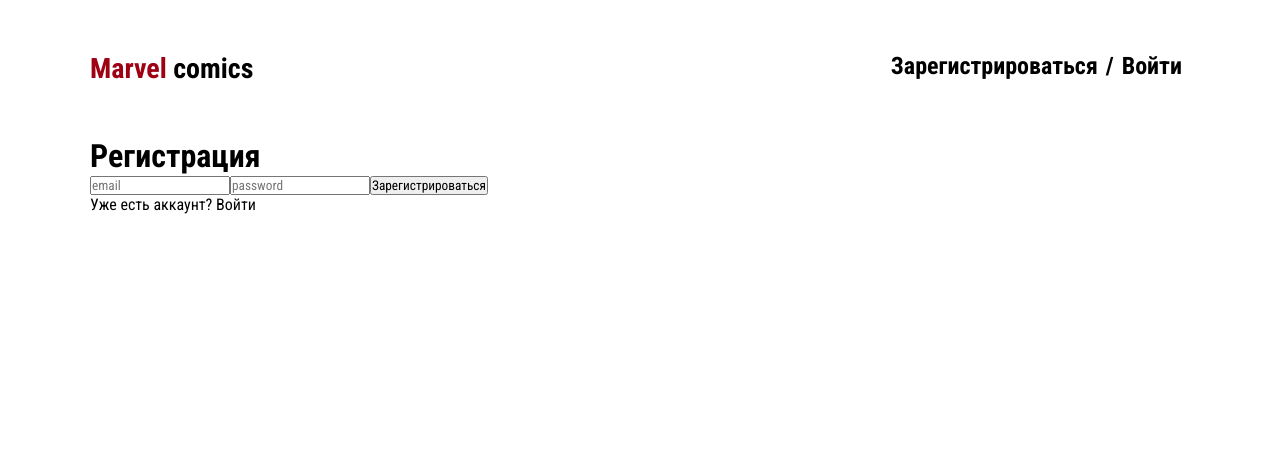
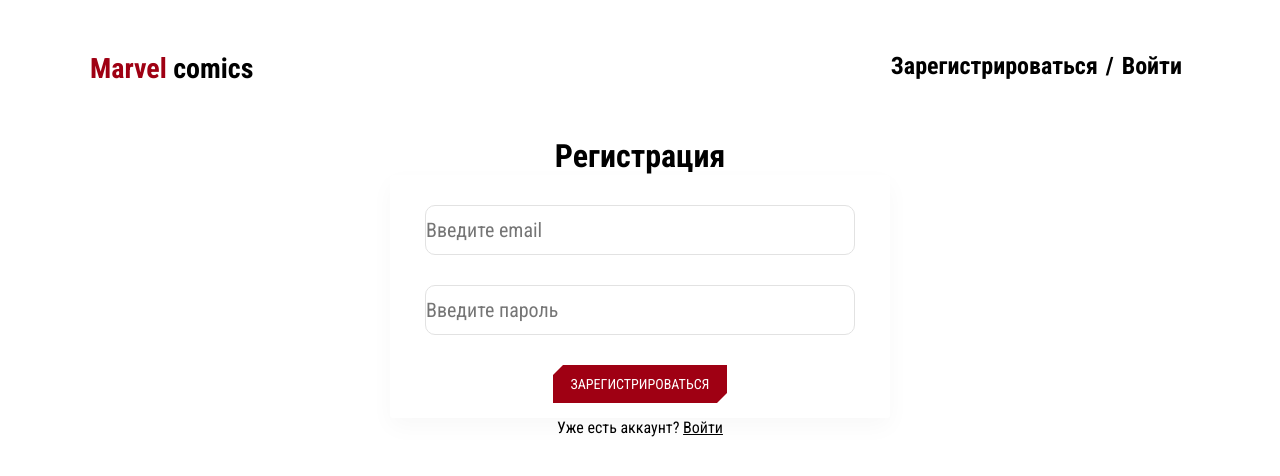
Before and after one commit to elinavagapova/Aston, a React (Create React App) app: page /signup in a window 1280 px wide. Shown: the top 476 px of the page. Built offline with nearby package versions, Linux system fonts and the light colour scheme; no server answers.

Commit message:
firebase, formik

```diff
--- a/package.json
+++ b/package.json
@@ -9,6 +9,7 @@
     "@testing-library/user-event": "^13.5.0",
     "antd": "^5.9.1",
     "firebase": "^10.4.0",
+    "formik": "^2.4.5",
     "prop-types": "^15.8.1",
     "react": "^18.2.0",
     "react-dom": "^18.2.0",
@@ -16,7 +17,8 @@
     "react-router-dom": "^6.15.0",
     "react-scripts": "5.0.1",
     "sass": "^1.66.1",
-    "web-vitals": "^2.1.4"
+    "web-vitals": "^2.1.4",
+    "yup": "^1.3.1"
   },
   "scripts": {
     "start": "react-scripts start",
--- a/src/components/appHeader/AppHeader.js
+++ b/src/components/appHeader/AppHeader.js
@@ -20,11 +20,9 @@
         <Link to='/'>История</Link>
       </li>
       /
-      <li>
-        <button type='button' onClick={dispatch(removeUser())}>
-          Выход
-        </button>
-      </li>
+      <button type='button' onClick={() => dispatch(removeUser())}>
+        Выход
+      </button>
     </>
   ) : (
     <>
--- a/src/components/appHeader/appHeader.scss
+++ b/src/components/appHeader/appHeader.scss
@@ -27,5 +27,16 @@
         }
       }
     }
+    button {
+      padding: 0;
+      border: none;
+      font: inherit;
+      color: inherit;
+      background-color: transparent;
+      cursor: pointer;
+      &:hover {
+        color: $main-color;
+      }
+    }
   }
 }
--- a/src/components/form/Form.js
+++ b/src/components/form/Form.js
@@ -1,32 +1,38 @@
-import { useState } from 'react';
 import PropTypes from 'prop-types';
+import { Formik, Field, Form, ErrorMessage } from 'formik';
+import * as Yup from 'yup';
 
-export function Form({ title, handleClick }) {
-  const [email, setEmail] = useState('');
-  const [password, setPassword] = useState('');
+import './form.scss';
 
+export function FormUser({ title, handleSubmit }) {
   return (
-    <>
-      <input
-        type='email'
-        value={email}
-        onChange={e => setEmail(e.target.value)}
-        placeholder='email'
-      />
-      <input
-        type='password'
-        value={password}
-        onChange={e => setPassword(e.target.value)}
-        placeholder='password'
-      />
-      <button type='button' onClick={() => handleClick(email, password)}>
-        {title}
-      </button>
-    </>
+    <Formik
+      initialValues={{
+        email: '',
+        password: '',
+      }}
+      validationSchema={Yup.object({
+        email: Yup.string().email('Неправильный email адрес').required('Обязательное поле!'),
+        password: Yup.string()
+          .min(5, 'Минимум 5 символа для заполнения')
+          .required('Обязательное поле!'),
+      })}
+      onSubmit={values => handleSubmit(values.email, values.password)}
+    >
+      <Form className='form'>
+        <Field type='email' name='email' autoComplete='off' placeholder='Введите email' />
+        <ErrorMessage className='error' name='email' component='div' />
+        <Field type='password' name='password' autoComplete='off' placeholder='Введите пароль' />
+        <ErrorMessage className='error' name='password' component='div' />
+        <button type='submit' className='button button__main'>
+          <div className='inner'>{title}</div>
+        </button>
+      </Form>
+    </Formik>
   );
 }
 
-Form.propTypes = {
+FormUser.propTypes = {
   title: PropTypes.string.isRequired,
-  handleClick: PropTypes.func.isRequired,
+  handleSubmit: PropTypes.func.isRequired,
 };
--- /dev/null
+++ b/src/components/form/form.scss
@@ -0,0 +1,32 @@
+@import '../../style/variables.scss';
+
+.form {
+  margin: 0 auto;
+  padding: 0 35px 15px 35px;
+  width: 500px;
+  background-color: #fff;
+  border-radius: 3px;
+  box-shadow: 0 9px 23px 0 rgb(0 0 0 / 3%);
+
+  input {
+    width: 100%;
+    height: 50px;
+    margin-top: 30px;
+    border: 1px solid #e2e2e2;
+    border-radius: 10px;
+    font-size: 20px;
+    &:focus {
+      outline: 1px solid $main-color;
+    }
+  }
+
+  .error {
+    color: #e53e3e;
+    margin-top: 5px;
+  }
+
+  button {
+    display: block;
+    margin: 30px auto 0 auto;
+  }
+}
--- a/src/components/signInForm/SignInForm.js
+++ b/src/components/signInForm/SignInForm.js
@@ -3,7 +3,7 @@
 import { getAuth, signInWithEmailAndPassword } from 'firebase/auth';
 
 import { setUser } from '../../store/userSlice';
-import { Form } from '../form/Form';
+import { FormUser } from '../form/Form';
 
 export function SignInForm() {
   const dispatch = useDispatch();
@@ -25,5 +25,5 @@
       .catch(() => alert('Такого пользователя не существует')); // eslint-disable-line
   };
 
-  return <Form title='Войти' handleClick={handleLogin} />;
+  return <FormUser title='Войти' handleSubmit={handleLogin} />;
 }
--- a/src/components/signUpForm/SignUpForm.js
+++ b/src/components/signUpForm/SignUpForm.js
@@ -3,7 +3,7 @@
 import { getAuth, createUserWithEmailAndPassword } from 'firebase/auth';
 
 import { setUser } from '../../store/userSlice';
-import { Form } from '../form/Form';
+import { FormUser } from '../form/Form';
 
 export function SignUpForm() {
   const dispatch = useDispatch();
@@ -23,5 +23,5 @@
     });
   };
 
-  return <Form title='Зарегистрироваться' handleClick={handleRegister} />;
+  return <FormUser title='Зарегистрироваться' handleSubmit={handleRegister} />;
 }
--- a/src/pages/SignIn.js
+++ b/src/pages/SignIn.js
@@ -5,10 +5,13 @@
 export function SignIn() {
   return (
     <>
-      <h1>Вход</h1>
+      <h1 style={{ textAlign: 'center' }}>Вход</h1>
       <SignInForm />
-      <p>
-        Или <Link to='/signup'>Зарегистрироваться</Link>
+      <p style={{ textAlign: 'center' }}>
+        Или{' '}
+        <Link to='/signup' style={{ textDecoration: 'underline' }}>
+          Зарегистрироваться
+        </Link>
       </p>
     </>
   );
--- a/src/pages/SignUp.js
+++ b/src/pages/SignUp.js
@@ -5,10 +5,13 @@
 export function SignUp() {
   return (
     <>
-      <h1>Регистрация</h1>
+      <h1 style={{ textAlign: 'center' }}>Регистрация</h1>
       <SignUpForm />
-      <p>
-        Уже есть аккаунт? <Link to='/signin'>Войти</Link>
+      <p style={{ textAlign: 'center' }}>
+        Уже есть аккаунт?{' '}
+        <Link to='/signin' style={{ textDecoration: 'underline' }}>
+          Войти
+        </Link>
       </p>
     </>
   );
```
Also changed, not shown: 2 other files (tests, documents, lock files or other folders).
